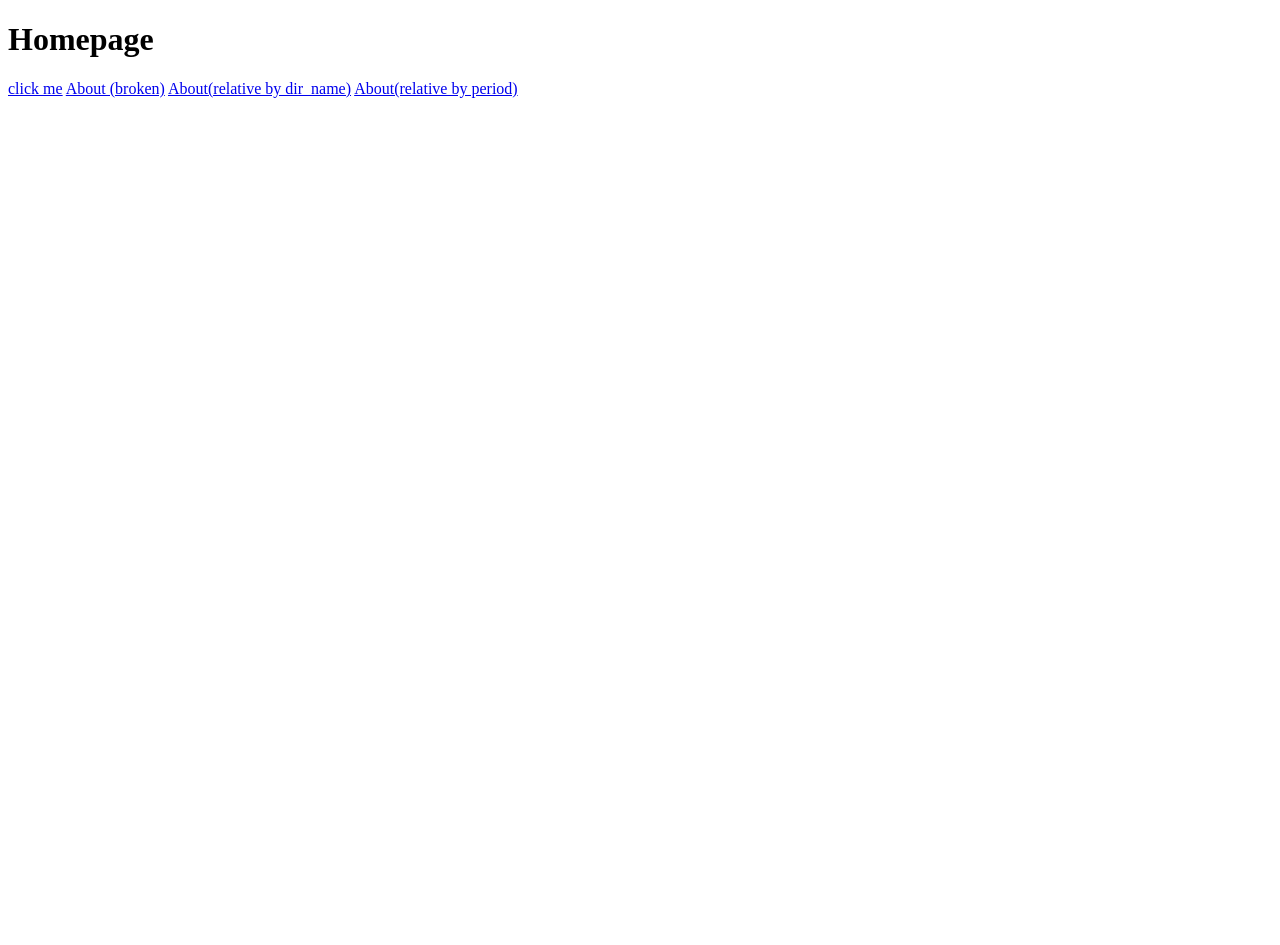
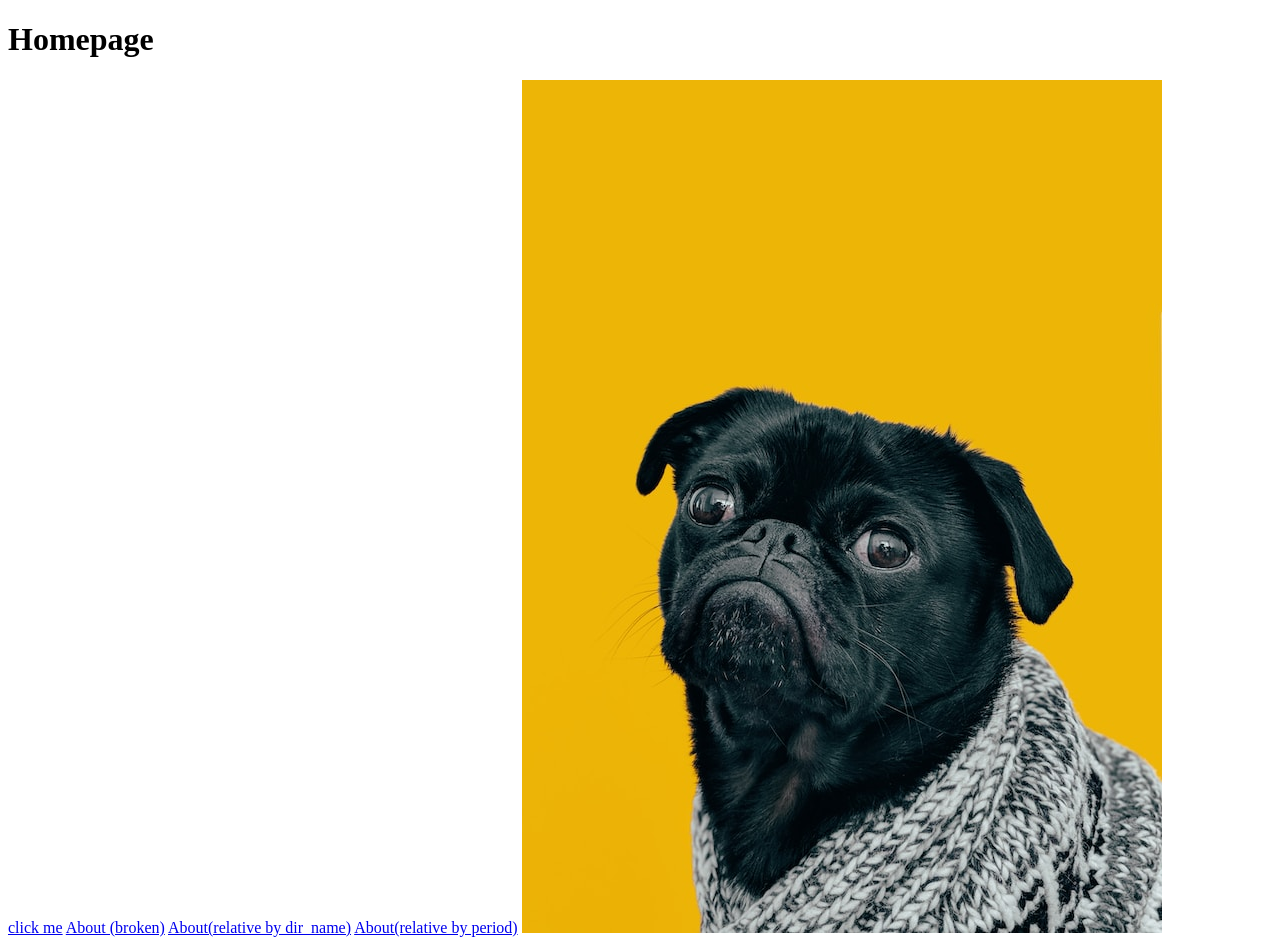
Before and after one commit to kynoh44/git_test, a plain HTML site: page odin-links-and-images/index.html in a window 1280 px wide. Before the commit the page ends 800 px from the top, so only its background shows below. Drawn offline with Linux system fonts and the light colour scheme.

Commit message:
An image is added, and use of img element on index.html, about.html (relative path)

```diff
--- a/odin-links-and-images/index.html
+++ b/odin-links-and-images/index.html
@@ -11,5 +11,7 @@
 			<a href="about.html">About (broken)</a>
 			<a href="pages/about.html">About(relative by dir_name)</a>
 			<a href="./pages/about.html">About(relative by period)</a>
+
+			<img src="./images/dog.jpg">
 	</body>
 </html>
```
Also changed, not shown: odin-links-and-images/pages/about.html (+1 -0 lines), odin-links-and-images/images/dog.jpg (added).
